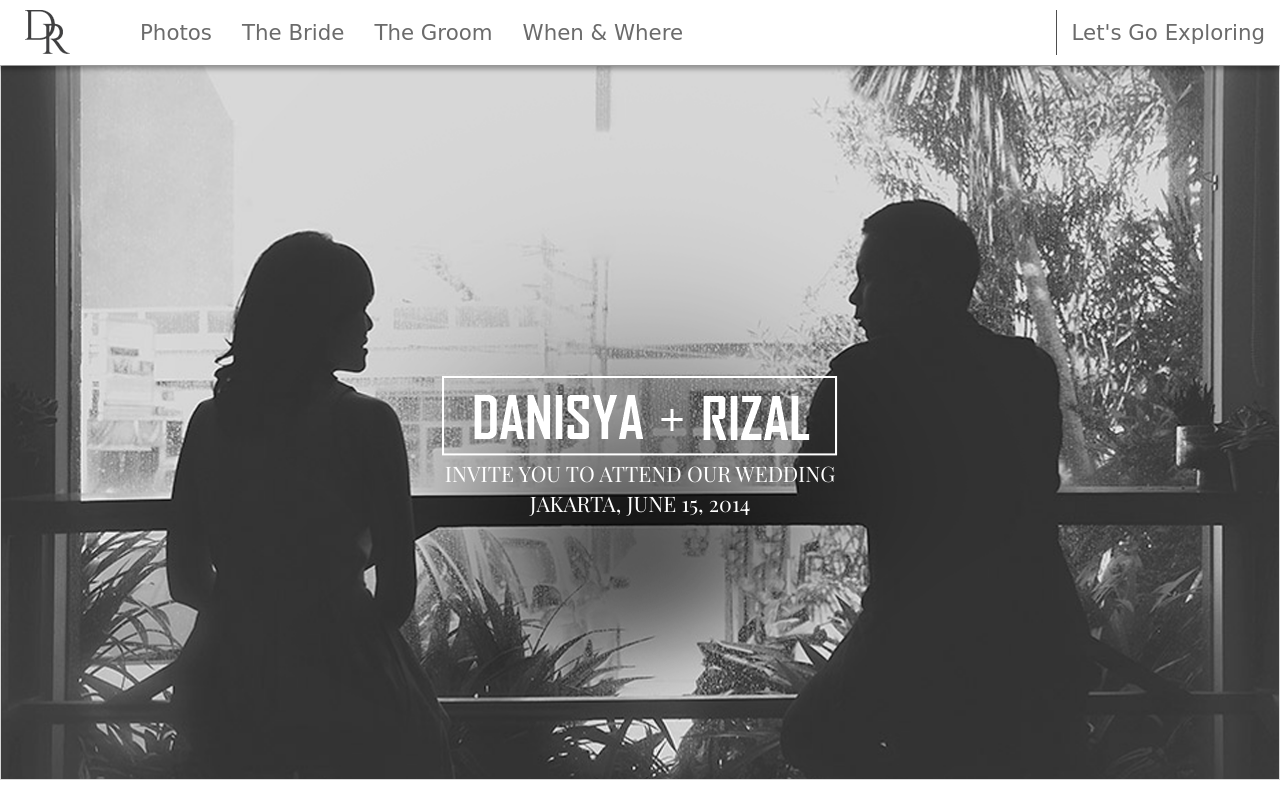
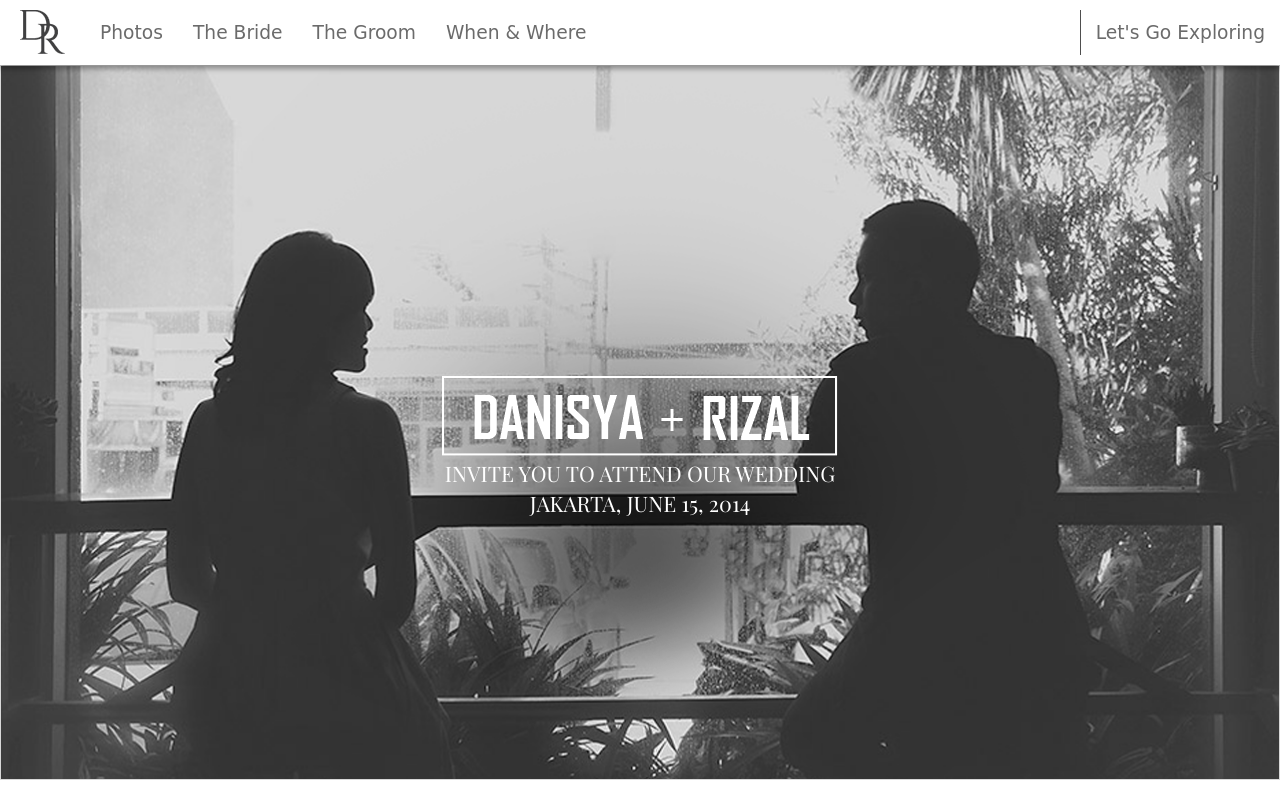
Before and after one commit to rizsikar/danisya, a plain HTML site: page beta/index.html in a window 1280 px wide. Shown: the top 800 px of the page. Drawn offline with nearby package versions, Linux system fonts and the light colour scheme; some packages are replaced by stand-ins of ours; a web font is replaced by a local one.

Commit message:
css for nav

```diff
--- a/beta/css/main.css
+++ b/beta/css/main.css
@@ -35,12 +35,12 @@ a:hover {
 
 }
 
-.top-bar ul {margin-top:10px; margin-left: 30px}
+.top-bar ul {margin-top:10px;}
 
 .top-bar ul li a {
 	color:#6b6b6b;
 	font-family: 'Forum', cursive;
-	font-size:16pt;
+	font-size:14pt;
 
 }
 
@@ -50,7 +50,7 @@ a:hover {
 
 
 .init_logo {
-	padding: 10px 25px;
+	padding: 10px 20px;
 }
 
 .tab-bar {
```
